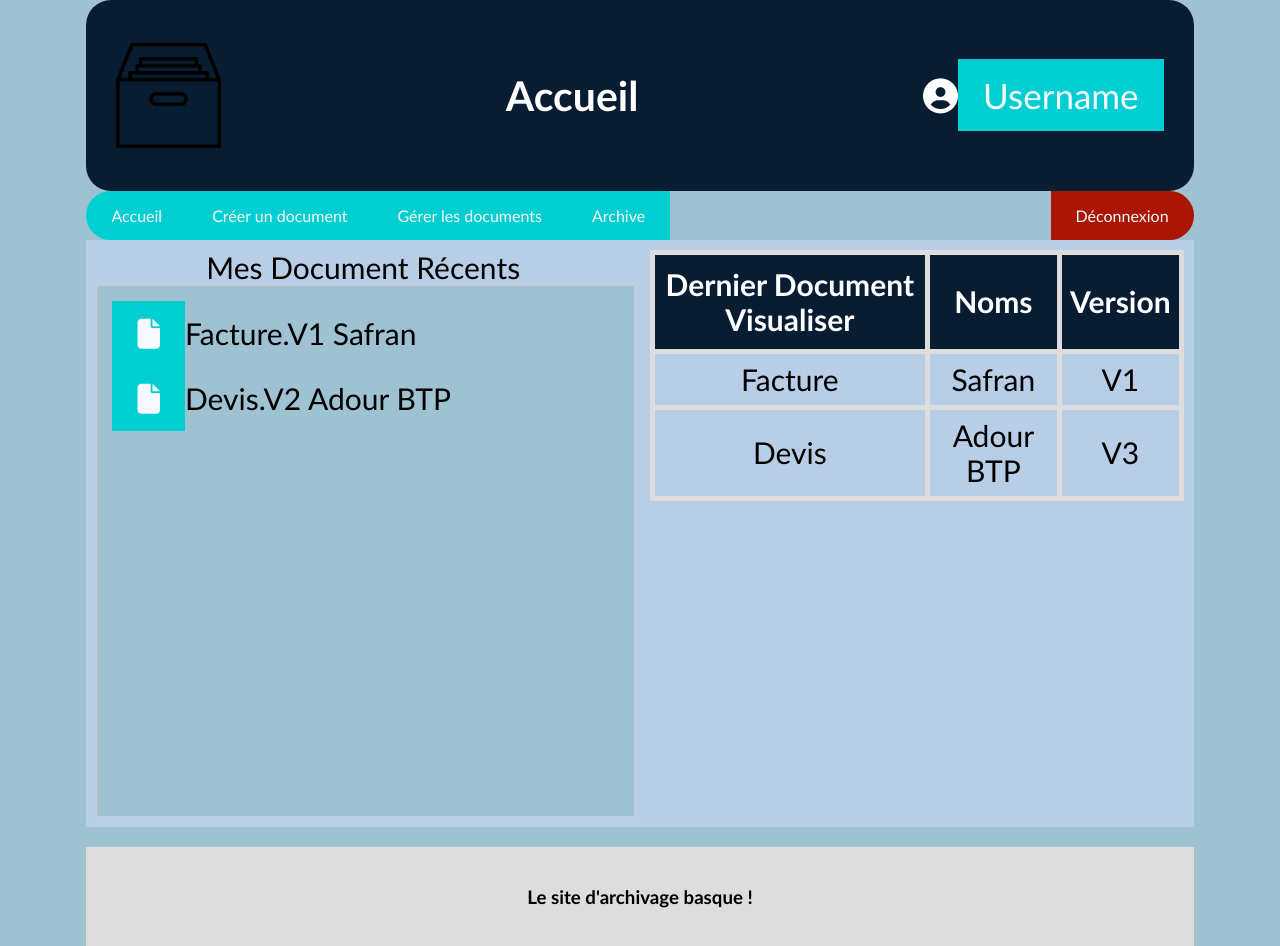
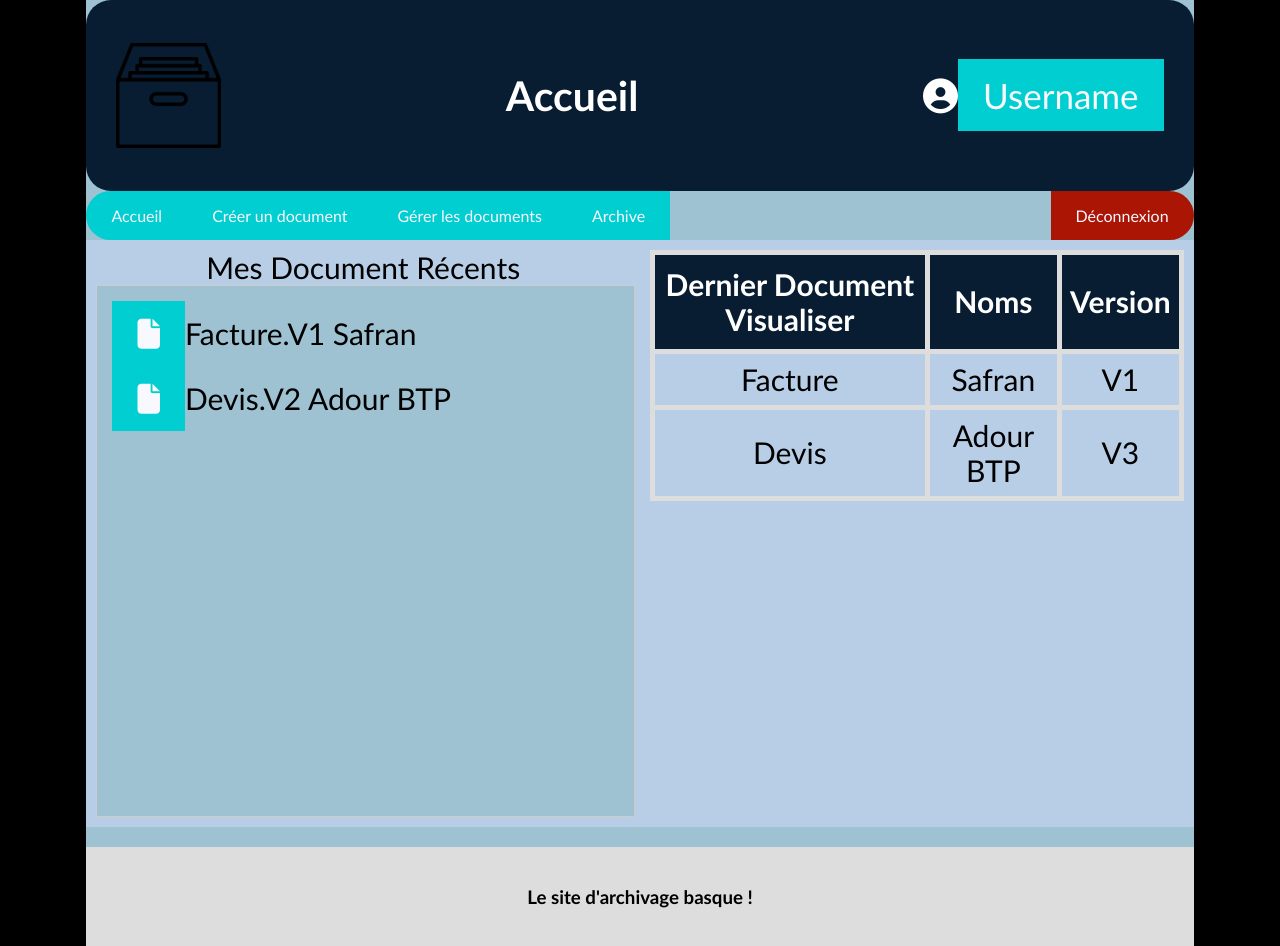
Before and after one commit to MatthieuMLA/Artxiboa, a PHP site: page /test2.html in a window 1280 px wide. Run offline with PHP 8.4, Linux system fonts and the light colour scheme; some libraries are stand-ins or nearby versions.

Commit message:
back black

```diff
--- a/test2.css
+++ b/test2.css
@@ -1,5 +1,5 @@
 html {
-    background-color: rgb(158, 194, 210);
+    background-color: rgb(0, 0, 0);
   }
 
   body {
```
